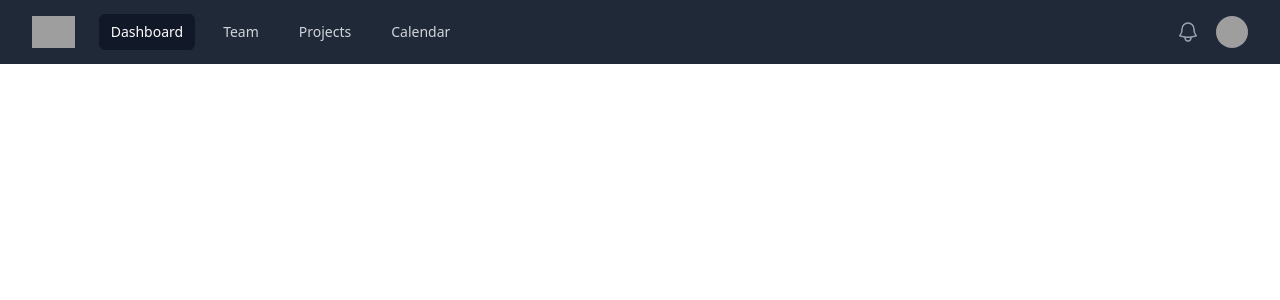
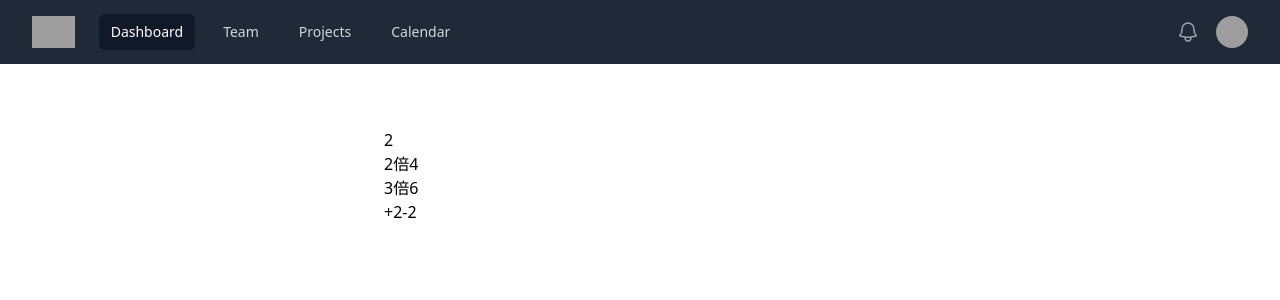
Before and after one commit to atofuzi/chat-demo, a Vue app in the folder frontend/: page /sample/vuex in a window 1280 px wide. Shown: the top 300 px of the page. Built offline with nearby package versions, Linux system fonts and the light colour scheme; grey boxes are pictures that could not be loaded.

Commit message:
setup vue-router,vuex and create sampleVuexPage

```diff
--- a/frontend/package.json
+++ b/frontend/package.json
@@ -10,7 +10,8 @@
   "dependencies": {
     "core-js": "^3.8.3",
     "vue": "^3.2.13",
-    "vue-router": "4"
+    "vue-router": "4",
+    "vuex": "^4.0.2"
   },
   "devDependencies": {
     "@babel/core": "^7.12.16",
--- a/frontend/src/main.js
+++ b/frontend/src/main.js
@@ -2,5 +2,6 @@ import { createApp } from 'vue'
 import App from './App.vue'
 import './index.css'
 import router from './router';
+import store from './store';
 
-createApp(App).use(router).mount('#app')
+createApp(App).use(router).use(store).mount('#app')
--- /dev/null
+++ b/frontend/src/pages/SampleVuex.vue
@@ -0,0 +1,42 @@
+<template>
+  <div class="pt-16 pl-96">
+    <p>{{count}}</p>
+    <p>2倍{{doubleCount}}</p>
+    <p>3倍{{tripleCount}}</p>
+    <button @click="increment(2)">+2</button>
+    <button @click="decrement(2)">-2</button>
+  </div>
+</template>
+
+<script>
+import { mapGetters } from 'vuex';
+export default {
+  name: 'LoginFromPage',
+  computed: {
+    ...mapGetters([ "doubleCount", "tripleCount" ]),
+    count() {
+      return this.$store.state.count;
+    },
+  },
+  // {
+  //   count() {
+  //     return this.$store.state.count;
+  //   },
+  //   // doubleCount() {
+  //   //   return this.$store.getters.doubleCount;
+  //   // },
+  //   // tripleCount() {
+  //   //   return this.$store.getters.tripleCount;
+  //   // },
+  // },
+  methods: {
+    increment(number) {
+      // this.$store.commit('increment', 2);
+      this.$store.dispatch('increment', number);
+    },
+    decrement(number) {
+      this.$store.dispatch('decrement', number);
+    },
+  }
+}
+</script>
--- a/frontend/src/router/index.js
+++ b/frontend/src/router/index.js
@@ -1,10 +1,12 @@
 import { createRouter, createWebHistory } from 'vue-router';
 import HomePage from '@/pages/HomePage.vue';
 import LoginFromPage from '@/pages/LoginFormPage.vue';
+import SampleVuex from '@/pages/SampleVuex.vue';
 
 const routes = [
   { path: '/Home', component: HomePage },
-  { path: '/login', component: LoginFromPage }
+  { path: '/login', component: LoginFromPage },
+  { path: '/sample/vuex', component: SampleVuex },
 ]
 
 
--- /dev/null
+++ b/frontend/src/store.js
@@ -0,0 +1,31 @@
+import { createStore } from 'vuex';
+
+const store = createStore({
+  state () {
+    return {
+      count: 2
+    }
+  },
+  getters: {
+    doubleCount: state => state.count * 2,
+    tripleCount: state => state.count * 3
+  },
+  mutations: {
+    increment(state, number) {
+      state.count += number
+    },
+    decrement(state, number) {
+      state.count -= number
+    }
+  },
+  actions: {
+    increment(context, number) {
+      context.commit('increment', number);
+    },
+    decrement(context, number) {
+      context.commit('decrement', number);
+    },
+  }
+});
+
+export default store;
```
Also changed, not shown: 1 other file (tests, documents, lock files or other folders).
